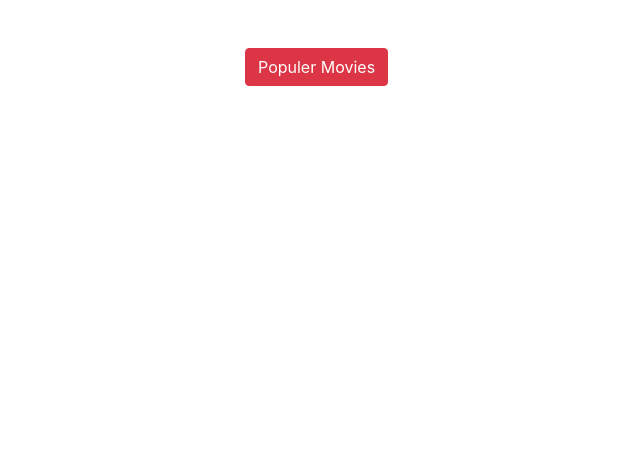
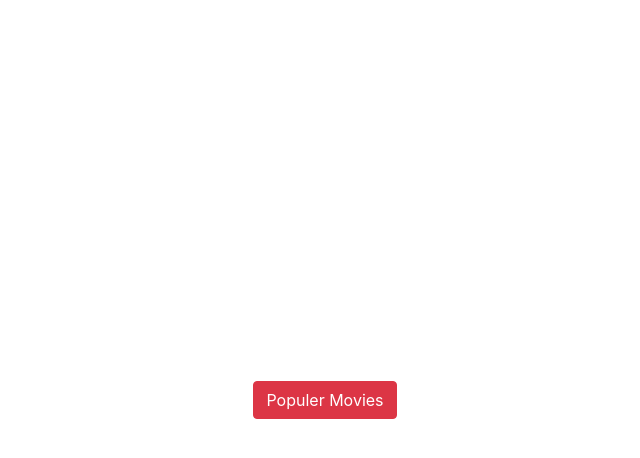
Before and after one commit to kareemelshendy/Movies, a Next.js app: page / in a window 1280 px wide. Shown: the top 458 px of the page, without its empty margins (315-955 px from the left). Built offline with nearby package versions, Linux system fonts and the light colour scheme.

Commit message:
adding some styles

```diff
--- a/pages/index.tsx
+++ b/pages/index.tsx
@@ -1,4 +1,4 @@
-import type {NextPage } from "next"
+import type { NextPage } from "next"
 import Link from "next/link"
 import Head from "next/head"
 
@@ -9,14 +9,10 @@ const Home: NextPage = () => {
         <title>Movies|Home</title>
         <link rel="stylesheet" href="https://maxcdn.bootstrapcdn.com/bootstrap/4.0.0/css/bootstrap.min.css" integrity="sha384-Gn5384xqQ1aoWXA+058RXPxPg6fy4IWvTNh0E263XmFcJlSAwiGgFAW/dAiS6JXm" crossOrigin="anonymous" />
       </Head>
-      <div className="container">
-        <div className="row justify-content-center">
-          <div className="col-2 mt-5">
-            <Link href="/movies">
-              <a className="btn btn-danger ">Populer Movies</a>
-            </Link>
-          </div>
-        </div>
+      <div className="container-home">
+        <Link href="/movies">
+          <a className="btn btn-danger">Populer Movies</a>
+        </Link>
       </div>
     </>
   )
--- a/styles/globals.css
+++ b/styles/globals.css
@@ -3,6 +3,7 @@ body {
     padding: 0;
     margin: 0;
     font-family: -apple-system, BlinkMacSystemFont, Segoe UI, Roboto, Oxygen, Ubuntu, Cantarell, Fira Sans, Droid Sans, Helvetica Neue, sans-serif;
+    background-color: #ffc153;
 }
 
 a {
@@ -14,6 +15,10 @@ a {
     box-sizing: border-box;
 }
 
-.container {
-    min-height: 100vh;
+.container-home {
+    width: 100%;
+    height: 100vh;
+    display: flex;
+    justify-content: center;
+    align-items: center;
 }
```
